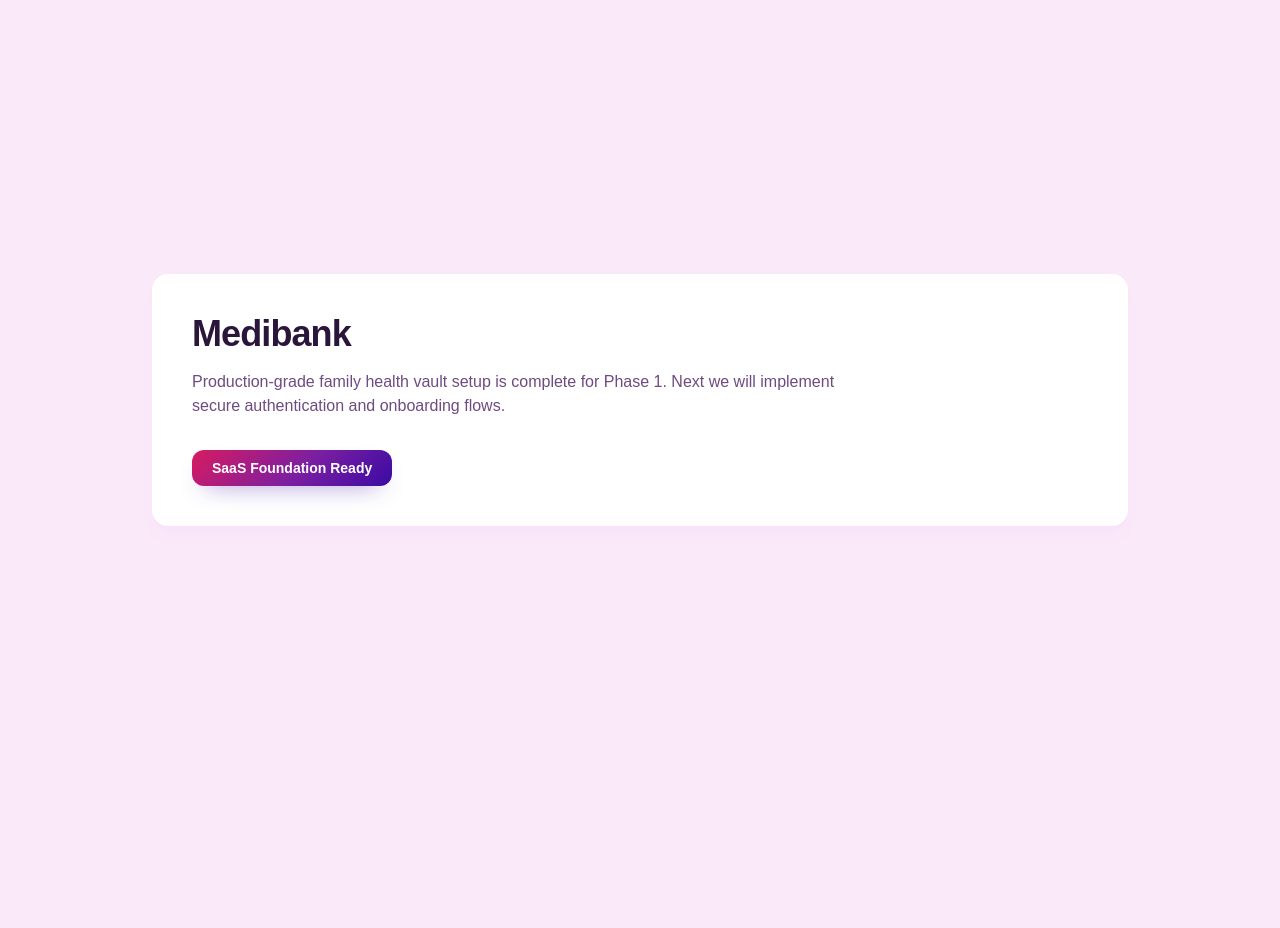
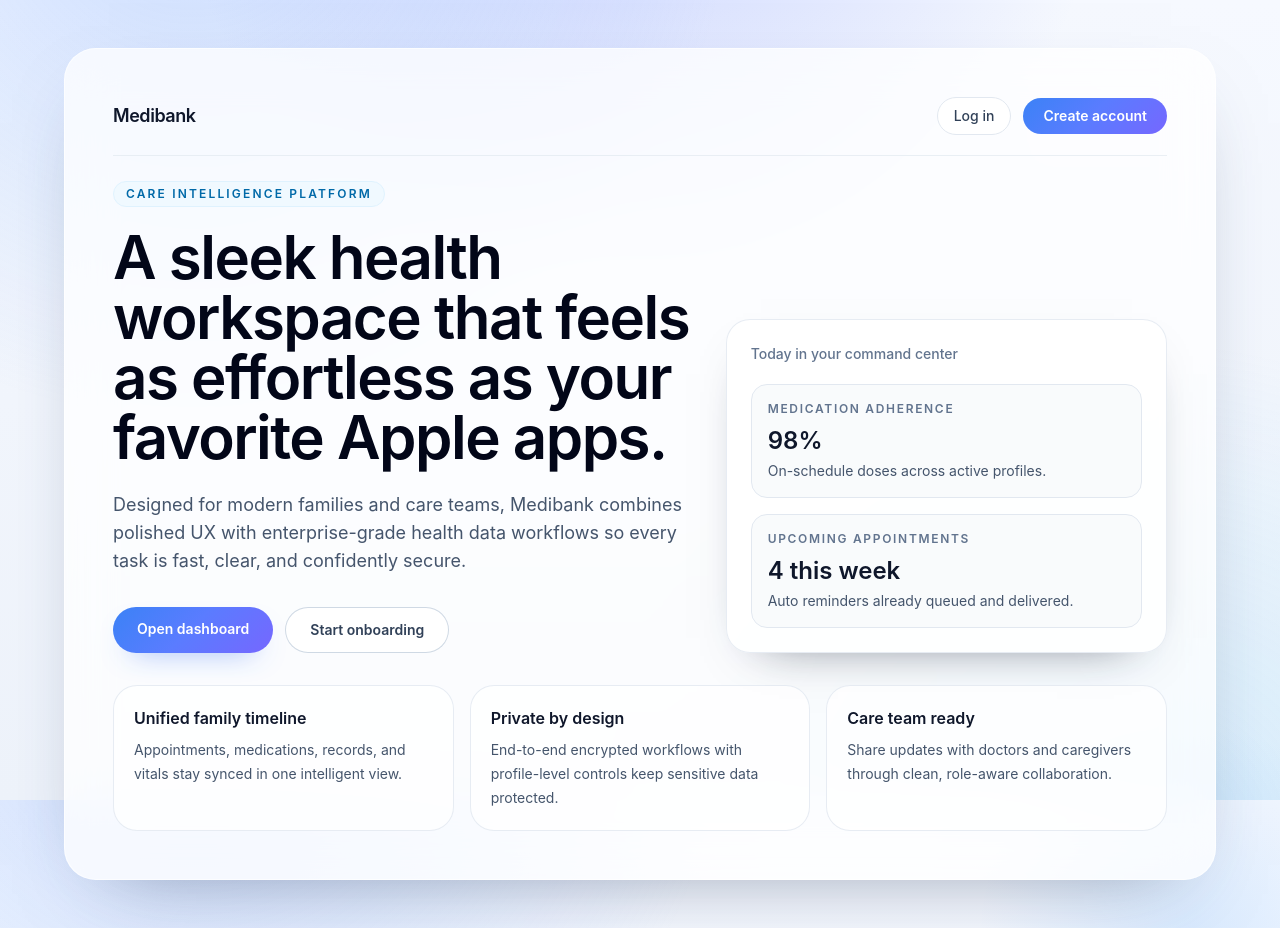
Before and after one commit to AmanDwivedi9335/mbuser, a Next.js app: page / in a window 1280 px wide. Before the commit the page ends 800 px from the top, so only its background shows below. Built offline with nearby package versions, Linux system fonts and the light colour scheme.

Commit message:
Revamp landing page with sleek Apple-inspired UI

```diff
--- a/src/app/globals.css
+++ b/src/app/globals.css
@@ -1,14 +1,14 @@
 @import "tailwindcss";
 
 :root {
-  --background: #fae9f8;
-  --foreground: #2a153b;
-  --surface: #ffeefd;
-  --muted: #6e4b80;
+  --background: #f3f6fb;
+  --foreground: #0f172a;
+  --surface: #ffffff;
+  --muted: #52607a;
 }
 
 @theme inline {
-  --font-sans: Arial, Helvetica, sans-serif;
+  --font-sans: "Inter", "SF Pro Display", "SF Pro Text", -apple-system, BlinkMacSystemFont, "Segoe UI", sans-serif;
   --color-app-bg: var(--background);
   --color-app-text: var(--foreground);
   --color-app-surface: var(--surface);
@@ -21,8 +21,11 @@
 
 body {
   margin: 0;
-  font-family: Arial, Helvetica, sans-serif;
-  background: var(--background);
+  font-family: "Inter", "SF Pro Display", "SF Pro Text", -apple-system, BlinkMacSystemFont, "Segoe UI", sans-serif;
+  background:
+    radial-gradient(circle at 15% -15%, rgba(104, 157, 255, 0.3), transparent 38%),
+    radial-gradient(circle at 90% 105%, rgba(130, 214, 255, 0.24), transparent 35%),
+    linear-gradient(180deg, #f6f9ff 0%, #eef3fb 100%);
   color: var(--foreground);
   -webkit-tap-highlight-color: transparent;
   text-size-adjust: 100%;
@@ -30,20 +33,20 @@
 
 .btn-brand {
   border: 0;
-  background-image: linear-gradient(135deg, #d81b60 0%, #7b1fa2 55%, #3b0aa3 100%);
+  background-image: linear-gradient(135deg, #3b82f6 0%, #5a7cff 48%, #7667ff 100%);
   color: #ffffff;
-  box-shadow: 0 10px 25px -14px rgba(59, 10, 163, 0.85);
-  transition: transform 120ms ease, box-shadow 120ms ease, filter 120ms ease;
+  box-shadow: 0 12px 30px -18px rgba(37, 99, 235, 0.9);
+  transition: transform 150ms ease, box-shadow 150ms ease, filter 150ms ease;
 }
 
 .btn-brand:hover {
-  filter: brightness(1.06);
-  box-shadow: 0 14px 26px -16px rgba(59, 10, 163, 0.9);
+  filter: brightness(1.05);
+  box-shadow: 0 16px 34px -19px rgba(37, 99, 235, 0.95);
   transform: translateY(-1px);
 }
 
 .btn-brand:focus-visible {
-  outline: 2px solid #7b1fa2;
+  outline: 2px solid #4f46e5;
   outline-offset: 2px;
 }
 
--- a/src/app/layout.tsx
+++ b/src/app/layout.tsx
@@ -19,7 +19,7 @@
 };
 
 export const viewport: Viewport = {
-  themeColor: "#fae9f8",
+  themeColor: "#f6f9ff",
   width: "device-width",
   initialScale: 1,
   viewportFit: "cover",
--- a/src/app/page.tsx
+++ b/src/app/page.tsx
@@ -1,15 +1,97 @@
+import Link from "next/link";
+
+const highlights = [
+  {
+    title: "Unified family timeline",
+    description:
+      "Appointments, medications, records, and vitals stay synced in one intelligent view.",
+  },
+  {
+    title: "Private by design",
+    description:
+      "End-to-end encrypted workflows with profile-level controls keep sensitive data protected.",
+  },
+  {
+    title: "Care team ready",
+    description:
+      "Share updates with doctors and caregivers through clean, role-aware collaboration.",
+  },
+];
+
 export default function HomePage() {
   return (
-    <main className="mx-auto flex min-h-screen w-full max-w-5xl items-center justify-center px-4 py-12 sm:px-6 sm:py-16">
-      <section className="w-full rounded-2xl bg-white p-6 shadow-lg shadow-fuchsia-200/30 sm:p-10">
-        <h1 className="text-3xl font-bold tracking-tight text-app-text sm:text-4xl">Medibank</h1>
-        <p className="mt-4 max-w-2xl text-base text-app-muted">
-          Production-grade family health vault setup is complete for Phase 1.
-          Next we will implement secure authentication and onboarding flows.
-        </p>
-        <button type="button" className="btn-brand mt-8 rounded-xl px-5 py-2 text-sm font-semibold">
-          SaaS Foundation Ready
-        </button>
+    <main className="relative isolate min-h-screen overflow-hidden px-4 py-8 sm:px-8 sm:py-12">
+      <div className="pointer-events-none absolute inset-x-0 top-[-180px] h-[460px] bg-[radial-gradient(circle_at_top,rgba(106,132,255,0.3),transparent_60%)]" />
+      <div className="pointer-events-none absolute bottom-[-220px] right-[-120px] h-[420px] w-[420px] rounded-full bg-[radial-gradient(circle,rgba(85,167,255,0.18),transparent_72%)]" />
+
+      <section className="mx-auto flex w-full max-w-6xl flex-col gap-6 rounded-[32px] border border-white/65 bg-white/75 p-6 shadow-[0_30px_80px_-45px_rgba(38,56,90,0.55)] backdrop-blur-xl sm:p-10 lg:p-12">
+        <header className="flex flex-wrap items-center justify-between gap-4 border-b border-slate-200/70 pb-5">
+          <p className="text-lg font-semibold tracking-tight text-slate-900">Medibank</p>
+          <div className="flex items-center gap-3">
+            <Link
+              href="/login"
+              className="rounded-full border border-slate-200 bg-white px-4 py-2 text-sm font-medium text-slate-700 transition hover:border-slate-300 hover:text-slate-900"
+            >
+              Log in
+            </Link>
+            <Link href="/signup" className="btn-brand rounded-full px-5 py-2 text-sm font-semibold">
+              Create account
+            </Link>
+          </div>
+        </header>
+
+        <div className="grid gap-8 lg:grid-cols-[1.25fr_0.95fr] lg:items-end">
+          <div>
+            <span className="inline-flex items-center rounded-full border border-sky-100 bg-sky-50 px-3 py-1 text-xs font-semibold uppercase tracking-[0.18em] text-sky-700">
+              Care intelligence platform
+            </span>
+            <h1 className="mt-5 text-4xl font-semibold tracking-tight text-slate-950 sm:text-5xl lg:text-6xl">
+              A sleek health workspace that feels as effortless as your favorite Apple apps.
+            </h1>
+            <p className="mt-6 max-w-2xl text-base leading-7 text-slate-600 sm:text-lg">
+              Designed for modern families and care teams, Medibank combines polished UX with enterprise-grade health data workflows so every task is fast, clear, and confidently secure.
+            </p>
+            <div className="mt-8 flex flex-wrap gap-3">
+              <Link href="/dashboard" className="btn-brand rounded-full px-6 py-3 text-sm font-semibold">
+                Open dashboard
+              </Link>
+              <Link
+                href="/onboarding"
+                className="rounded-full border border-slate-300/90 bg-white px-6 py-3 text-sm font-semibold text-slate-700 transition hover:border-slate-400 hover:text-slate-900"
+              >
+                Start onboarding
+              </Link>
+            </div>
+          </div>
+
+          <aside className="rounded-3xl border border-slate-200/80 bg-white/80 p-6 shadow-[0_20px_50px_-35px_rgba(15,23,42,0.7)]">
+            <p className="text-sm font-medium text-slate-500">Today in your command center</p>
+            <ul className="mt-5 space-y-4">
+              <li className="rounded-2xl border border-slate-200 bg-slate-50/80 p-4">
+                <p className="text-xs font-semibold uppercase tracking-[0.14em] text-slate-500">Medication adherence</p>
+                <p className="mt-2 text-2xl font-semibold text-slate-900">98%</p>
+                <p className="mt-1 text-sm text-slate-600">On-schedule doses across active profiles.</p>
+              </li>
+              <li className="rounded-2xl border border-slate-200 bg-slate-50/80 p-4">
+                <p className="text-xs font-semibold uppercase tracking-[0.14em] text-slate-500">Upcoming appointments</p>
+                <p className="mt-2 text-2xl font-semibold text-slate-900">4 this week</p>
+                <p className="mt-1 text-sm text-slate-600">Auto reminders already queued and delivered.</p>
+              </li>
+            </ul>
+          </aside>
+        </div>
+
+        <div className="grid gap-4 pt-2 sm:grid-cols-2 lg:grid-cols-3">
+          {highlights.map((item) => (
+            <article
+              key={item.title}
+              className="rounded-3xl border border-slate-200/80 bg-white/70 p-5 transition hover:-translate-y-0.5 hover:border-slate-300"
+            >
+              <h2 className="text-base font-semibold text-slate-900">{item.title}</h2>
+              <p className="mt-2 text-sm leading-6 text-slate-600">{item.description}</p>
+            </article>
+          ))}
+        </div>
       </section>
     </main>
   );
```
